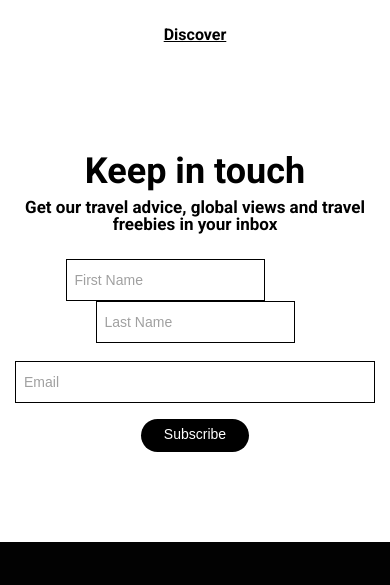
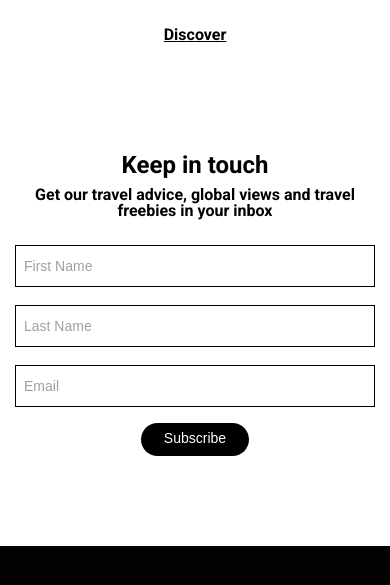
Before and after one commit to Denys-bit/thalby, a plain HTML site: page index.html in a window 390 px wide. Shown: the part 6963-7548 px from the top of the page. Drawn offline with Linux system fonts and the light colour scheme.

Commit message:
[add adaptive 390px] feedback-form v1 [change button bottom] fedbackform (замість того, щоб робити відступ між кнопкою та футером, зроблено відступ від самої форми, що більш логічно)

```diff
--- a/css/components/feedback-form.css
+++ b/css/components/feedback-form.css
@@ -3,6 +3,7 @@
     flex-direction: column;
     align-items: center;
     text-align: center;
+    margin-bottom: 90px;
 }
 
 .feedback-form__title {}
@@ -40,7 +41,6 @@
 
 .feedback-form__button {
     margin-top: 16px;
-    margin-bottom: 90px;
     padding: 7px 23px 10px 23px;
     background-color: #000000;
     color: #FFFFFF;
@@ -48,3 +48,23 @@
     border-radius: 100px;
     font-size: 14px;
 }
+
+@media (max-width: 390px) {
+    .feedback-form__title {
+        font-size: 24px;
+    }
+
+    .feedback-form__subtitle {
+        font-size: 16px;
+    }
+
+    .feedback-form__input:nth-child(1) {
+        margin-right: 0;
+        width: 100%;
+    }
+
+    .feedback-form__input:nth-child(2) {
+        margin-top: 18px;
+        width: 100%;
+    }
+}
```
